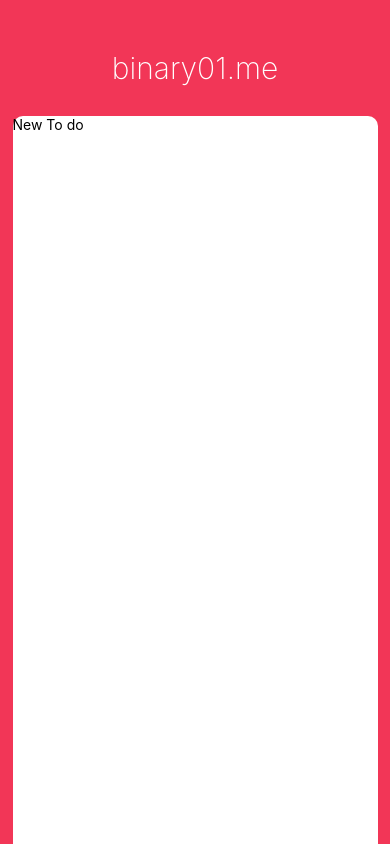
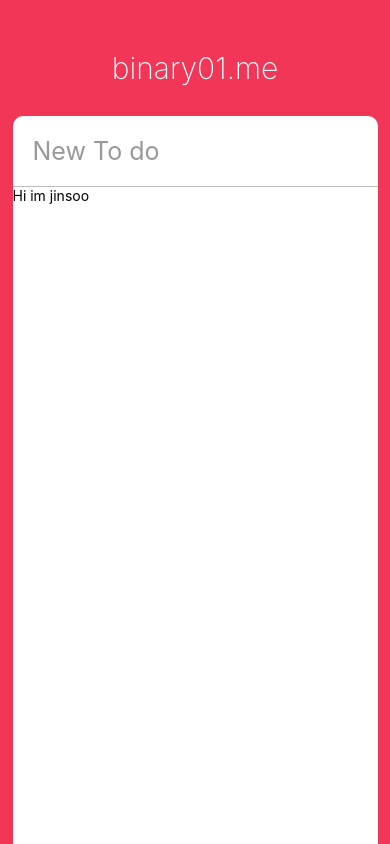
Before and after one commit to 01-binary/RN-Todo, a React Native app: screen / in a window 390 px wide. Built offline with nearby package versions, Linux system fonts and the light colour scheme.

Commit message:
ToDo_add

```diff
--- a/App.js
+++ b/App.js
@@ -1,18 +1,45 @@
+
 import React from 'react';
-import { StyleSheet, Text, View, StatusBar, TextInput, Dimensions, Platform } from 'react-native';
+import { StyleSheet, Text, View, StatusBar, TextInput, Dimensions, Platform, ScrollView } from 'react-native';
 
-const {height, width} = Dimensions.get('window');
+import Todo from './ToDo';
 
-export default function App() {
+const { height, width } = Dimensions.get('window');
+
+export default class App extends React.Component {
+  state = {
+    newTodo: "",
+  };
+
+  render() {
+    let { newTodo } = this.state;
+
     return (
       <View style={styles.container}>
         <StatusBar barStyle="light-content" />
         <Text style={styles.title}>binary01.me</Text>
         <View style={styles.card}>
-        <TextInput style={styles.input} placeholder={"New To do"} />
+          <TextInput style={styles.input}
+            placeholder={"New To do"}
+            value={newTodo}
+            onChangeText={this._controlNewToDo}
+            placeholderTextColor={'#999'}
+            returnKeyType={'done'}
+            autoCorrect={false}
+          />
+          <ScrollView>
+            <Todo />
+          </ScrollView>
         </View>
       </View>
     );
+  }
+
+  _controlNewToDo = text => {
+    this.setState({
+      newTodo: text
+    });
+  };
 }
 
 const styles = StyleSheet.create({
@@ -46,7 +73,14 @@
       },
       android: {
         elevation: 3
-      }
+      },
+
     })
+  },
+  input: {
+    padding: 20,
+    borderBottomColor: '#bbb',
+    borderBottomWidth: 1,
+    fontSize: 25
   }
 });
--- /dev/null
+++ b/ToDo.js
@@ -0,0 +1,16 @@
+import React, {Component} from 'react';
+import {View, Text, TouchableOpacity, StyleSheet} from 'react-native';
+
+export default class Todo extends Component{
+    render() {
+        return (
+        <View>
+            <Text>Hi im jinsoo</Text>
+        </View>
+        );
+    }
+}
+
+const style = StyleSheet.create({
+
+})
```
Lines whose indentation alone changed are shown as unchanged.
